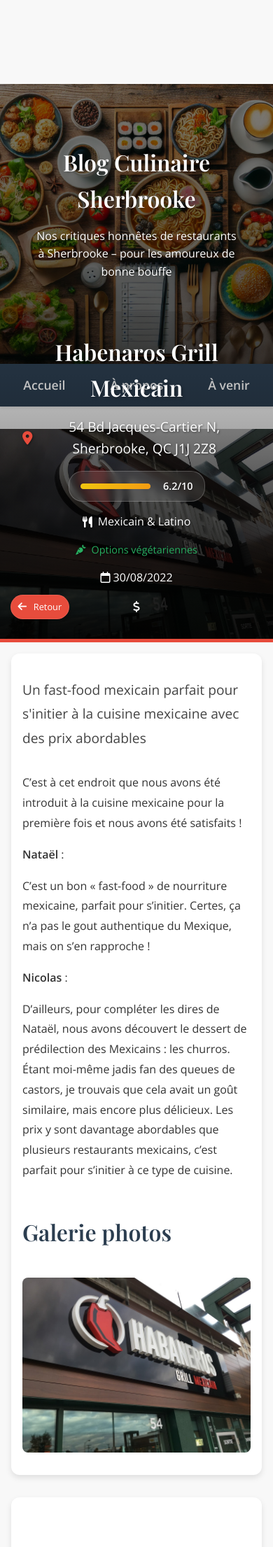
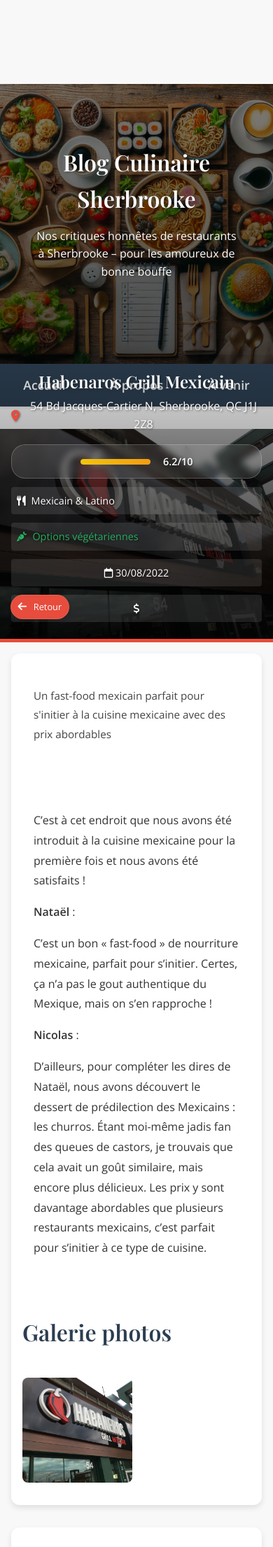
Before and after one commit to Natael21/blog-culinaire, a Jekyll site: the page built from _posts/2022-08-30-habenaros-grill-mexicain.markdown, in a window 390 px wide. Shown: the top 2211 px of the page at 70% size. Built offline with Jekyll 4.4.1, drawn with Linux system fonts in a browser that asks for light colours; a script that is not in the unit is left out; comment, search, counter and statistics services are not loaded.

Commit message:
Enhance restaurant CSS for improved layout and mobile responsiveness
- Added new styles for restaurant header, meta, and body sections to enhance visual organization.
- Implemented a grid layout for restaurant metadata and gallery items for better aesthetics.
- Adjusted styles for mobile views, including responsive font sizes and layout adjustments for improved usability.

```diff
--- a/assets/css/restaurant.css
+++ b/assets/css/restaurant.css
@@ -577,4 +577,75 @@
         font-size: 0.9rem;
         margin-right: 0.2rem;
     }
+
+    .restaurant-header-content {
+        padding: 1.5rem 1rem;
+    }
+
+    .restaurant-header-content h1 {
+        font-size: 1.8rem;
+        line-height: 1.2;
+        margin-bottom: 0.5rem;
+    }
+
+    .restaurant-meta {
+        display: grid;
+        grid-template-columns: repeat(2, 1fr);
+        gap: 0.75rem;
+        margin-top: 1rem;
+    }
+
+    .restaurant-meta > * {
+        margin: 0;
+        font-size: 0.9rem;
+    }
+
+    .restaurant-meta .rating {
+        grid-column: 1 / -1;
+        justify-content: center;
+    }
+
+    .restaurant-location {
+        font-size: 1rem;
+        margin: 0.5rem 0;
+    }
+
+    .restaurant-description {
+        padding: 1rem;
+        font-size: 0.95rem;
+    }
+
+    .restaurant-body {
+        padding: 1rem;
+    }
+
+    .gallery-grid {
+        grid-template-columns: repeat(auto-fill, minmax(150px, 1fr));
+        gap: 0.75rem;
+    }
+
+    .gallery-item {
+        height: 150px;
+    }
 }
+
+@media (max-width: 480px) {
+    .restaurant-header-content h1 {
+        font-size: 1.5rem;
+    }
+
+    .restaurant-meta {
+        grid-template-columns: 1fr;
+        text-align: center;
+    }
+
+    .restaurant-meta > * {
+        padding: 0.5rem;
+        background: rgba(255, 255, 255, 0.1);
+        border-radius: 4px;
+    }
+
+    .restaurant-meta .rating {
+        padding: 0.75rem;
+    }
+}
```
